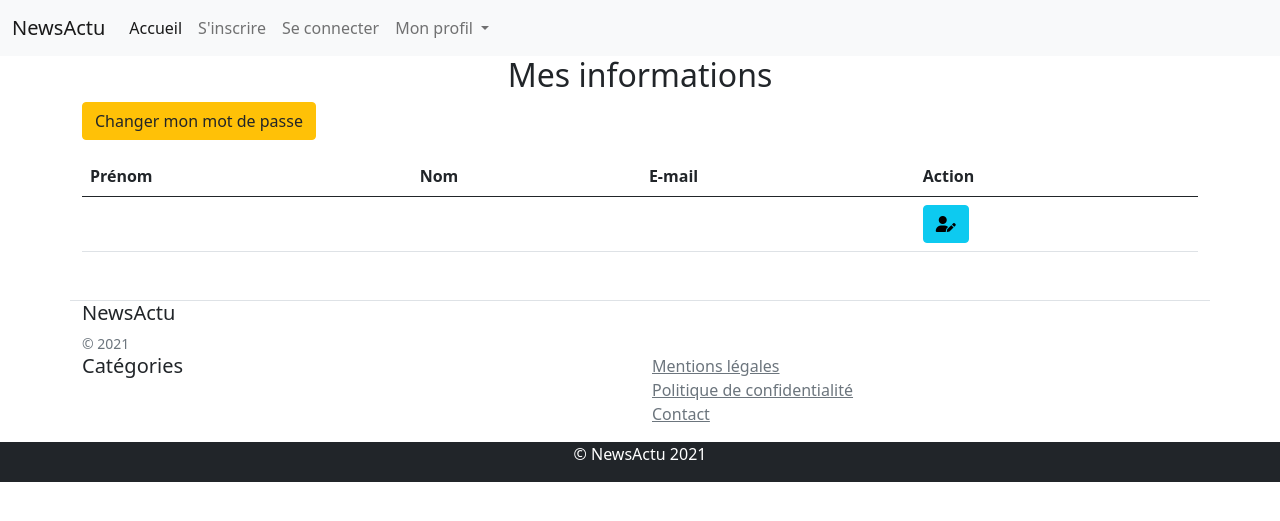
After one commit to Medaxx/NewsActu-Symfony, a Symfony app: template templates/profile/show_profile.html.twig in a window 1280 px wide. The commit adds this page. Shown: the top 521 px of the page. Run offline with Twig, Linux system fonts and the light colour scheme; the template is opened without the code that fills it, so the values that code supplies are empty; some libraries are stand-ins or nearby versions.

Commit message:
ADD  profile to User

```diff
--- a/templates/include/_nav.html.twig
+++ b/templates/include/_nav.html.twig
@@ -43,7 +43,7 @@
               Mon profil
             </a>
             <ul class="dropdown-menu" aria-labelledby="navbarDropdownProfil">
-              <li><a class="dropdown-item" href="#">Mes informations</a></li>
+              <li><a class="dropdown-item" href="{{ path ('show_profile')}}">Mes informations</a></li>
               <li><a class="dropdown-item" href="#">Mes commentaires</a></li>
 
 
--- /dev/null
+++ b/templates/profile/show_profile.html.twig
@@ -0,0 +1,40 @@
+{% extends 'base.html.twig' %}
+
+{% block body %}
+
+<h2 class="text-center">Mes informations</h2>
+
+{% include 'include/_flashes.html.twig' %}
+
+<div class="row">
+    <div class="col-5">
+        <a href="#" class="btn btn-warning text-center text-dark">Changer mon mot de passe</a>
+    </div>
+</div>
+
+<table class="table mt-3">
+
+    <thead>
+        <tr>
+            <th>Prénom</th>
+            <th>Nom</th>
+            <th>E-mail</th>
+            <th>Action</th>
+        </tr>
+    </thead>
+    <tbody>
+        <tr>
+            <td>{{ app.user.prenom}}</td>
+            <td>{{ app.user.nom}}</td>
+            <td>{{ app.user.email}}</td>
+            <td>
+            <a href="#" class="btn btn-info"><i class="fa fa-user-edit"></i></a>
+            </td>
+        </tr>
+
+    </tbody>
+
+
+</table>
+
+{% endblock %}
```
Also changed, not shown: src/Controller/ProfileController.php (+18 -0 lines), 1 other file.
